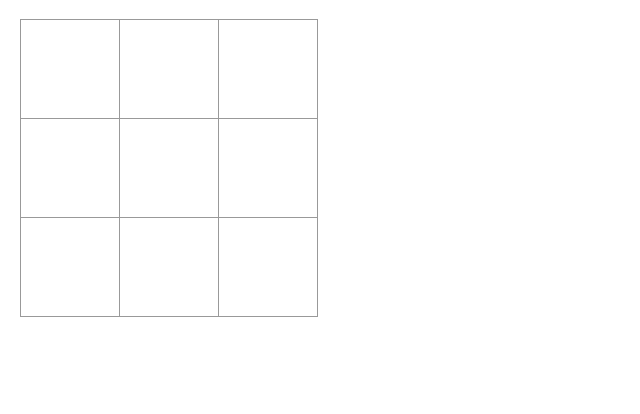
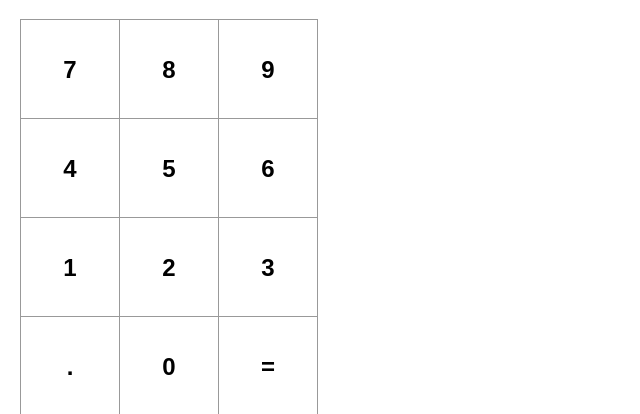
Before and after one commit to Wusinho/React-Calculator, a React app: page / in a window 1280 px wide. Shown: the top 414 px of the page, without its empty margins (0-640 px from the left). Built offline with nearby package versions, Linux system fonts and the light colour scheme.

Commit message:
Corrected calculator button display

```diff
--- a/src/components/ButtonPanel.jsx
+++ b/src/components/ButtonPanel.jsx
@@ -4,7 +4,7 @@ import React from 'react';
 const Square = (props) => {
     return (
         <button className="square" >
-            {/* {props.value} */}
+            {props.value}
         </button>
     );
 };
@@ -12,14 +12,14 @@ const Square = (props) => {
 class Button extends React.Component {
     constructor(props) {
         super(props);
-        // this.state = {
-        //     squares: Array(9).fill(null),
-        // };
+        this.state = {
+            squares: Array(9).fill(null),
+        };
     }
 
     renderSquare(i) {
         return (
-            <Square />
+            <Square value={i} />
         );
     }
 
@@ -28,19 +28,24 @@ class Button extends React.Component {
         return (
             <div>
                 <div className="board-row">
-                    {this.renderSquare(0)}
+                    {this.renderSquare(7)}
+                    {this.renderSquare(8)}
+                    {this.renderSquare(9)}
+                </div>
+                <div className="board-row">
+                    {this.renderSquare(4)}
+                    {this.renderSquare(5)}
+                    {this.renderSquare(6)}
+                </div>
+                <div className="board-row">
                     {this.renderSquare(1)}
                     {this.renderSquare(2)}
+                    {this.renderSquare(3)}
                 </div>
                 <div className="board-row">
-                    {this.renderSquare(3)}
-                    {this.renderSquare(4)}
-                    {this.renderSquare(5)}
-                </div>
-                <div className="board-row">
-                    {this.renderSquare(6)}
-                    {this.renderSquare(7)}
-                    {this.renderSquare(8)}
+                    {this.renderSquare(".")}
+                    {this.renderSquare(0)}
+                    {this.renderSquare('=')}
                 </div>
             </div>
         );
```
